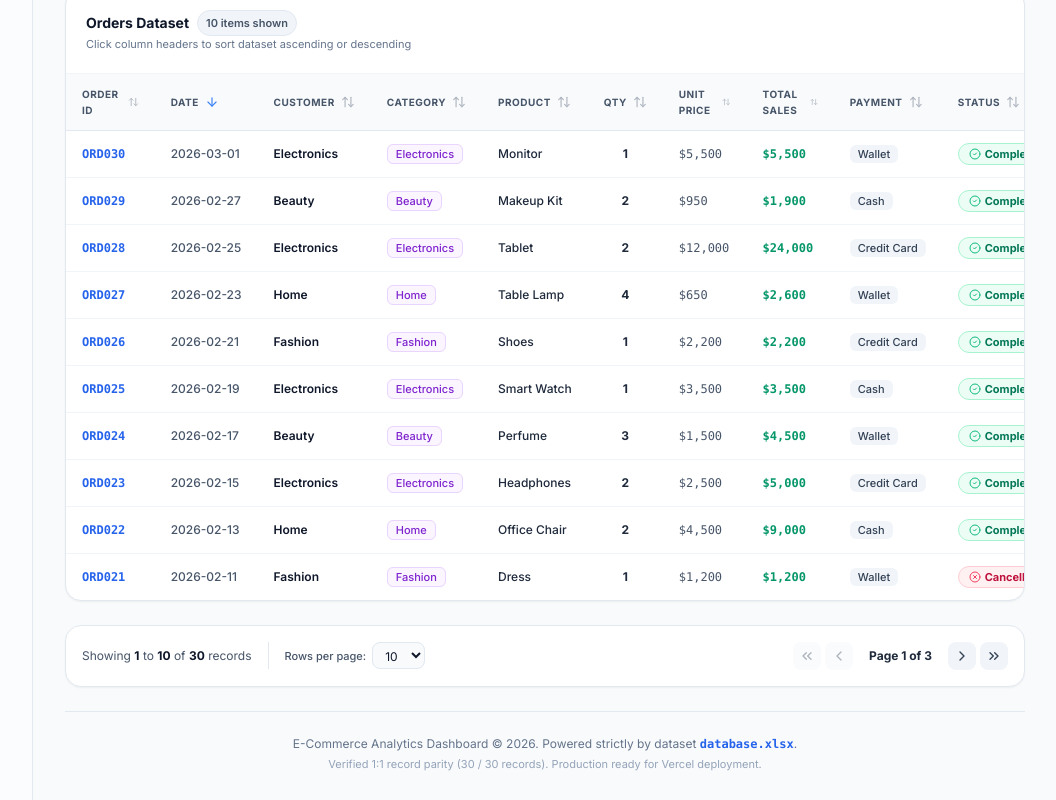
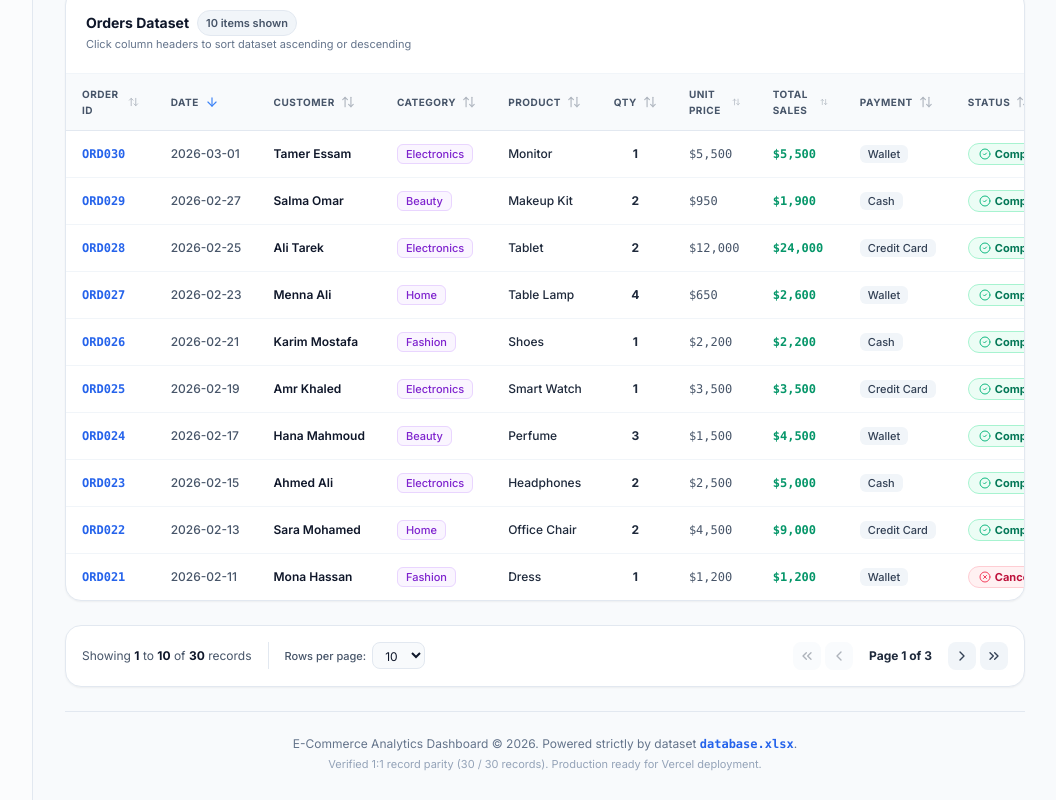
Before and after one commit to ahmedshahat921-cpu/ecommerce-dashboard, a React (Vite) app: page / in a window 1280 px wide. Shown: the part 1692-2492 px from the top of the page, without its empty margins (223-1279 px from the left). Built offline with nearby package versions, Linux system fonts and the light colour scheme.

Commit message:
fix: resolve Customer name mapping and set cancelled status for ORD008 and ORD021

```diff
--- a/src/data/data.json
+++ b/src/data/data.json
@@ -2,7 +2,7 @@
   {
     "Order_ID": "ORD001",
     "Order_Date": "2026-01-03",
-    "Customer": "Electronics",
+    "Customer": "Ahmed Ali",
     "Category": "Electronics",
     "Product": "Laptop",
     "Quantity": 1,
@@ -15,7 +15,7 @@
   {
     "Order_ID": "ORD002",
     "Order_Date": "2026-01-04",
-    "Customer": "Fashion",
+    "Customer": "Mona Hassan",
     "Category": "Fashion",
     "Product": "Dress",
     "Quantity": 2,
@@ -28,7 +28,7 @@
   {
     "Order_ID": "ORD003",
     "Order_Date": "2026-01-05",
-    "Customer": "Electronics",
+    "Customer": "Ahmed Ali",
     "Category": "Electronics",
     "Product": "Headphones",
     "Quantity": 3,
@@ -41,7 +41,7 @@
   {
     "Order_ID": "ORD004",
     "Order_Date": "2026-01-07",
-    "Customer": "Home",
+    "Customer": "Sara Mohamed",
     "Category": "Home",
     "Product": "Office Chair",
     "Quantity": 1,
@@ -54,7 +54,7 @@
   {
     "Order_ID": "ORD005",
     "Order_Date": "2026-01-09",
-    "Customer": "Electronics",
+    "Customer": "Youssef Adel",
     "Category": "Electronics",
     "Product": "Smartphone",
     "Quantity": 1,
@@ -67,7 +67,7 @@
   {
     "Order_ID": "ORD006",
     "Order_Date": "2026-01-11",
-    "Customer": "Beauty",
+    "Customer": "Nour Ahmed",
     "Category": "Beauty",
     "Product": "Skincare Set",
     "Quantity": 4,
@@ -80,7 +80,7 @@
   {
     "Order_ID": "ORD007",
     "Order_Date": "2026-01-13",
-    "Customer": "Fashion",
+    "Customer": "Karim Mostafa",
     "Category": "Fashion",
     "Product": "Shoes",
     "Quantity": 2,
@@ -93,20 +93,20 @@
   {
     "Order_ID": "ORD008",
     "Order_Date": "2026-01-15",
-    "Customer": "Home",
+    "Customer": "Menna Ali",
     "Category": "Home",
     "Product": "Table Lamp",
     "Quantity": 3,
     "Unit_Price": 650,
     "Total_Sales": 1950,
     "Payment_Method": "Cash",
-    "Order_Status": "Completed",
+    "Order_Status": "Cancelled",
     "City": "Cairo"
   },
   {
     "Order_ID": "ORD009",
     "Order_Date": "2026-01-17",
-    "Customer": "Electronics",
+    "Customer": "Amr Khaled",
     "Category": "Electronics",
     "Product": "Smart Watch",
     "Quantity": 2,
@@ -119,7 +119,7 @@
   {
     "Order_ID": "ORD010",
     "Order_Date": "2026-01-19",
-    "Customer": "Beauty",
+    "Customer": "Hana Mahmoud",
     "Category": "Beauty",
     "Product": "Perfume",
     "Quantity": 2,
@@ -132,7 +132,7 @@
   {
     "Order_ID": "ORD011",
     "Order_Date": "2026-01-21",
-    "Customer": "Electronics",
+    "Customer": "Ali Tarek",
     "Category": "Electronics",
     "Product": "Tablet",
     "Quantity": 1,
@@ -145,7 +145,7 @@
   {
     "Order_ID": "ORD012",
     "Order_Date": "2026-01-23",
-    "Customer": "Fashion",
+    "Customer": "Reem Ahmed",
     "Category": "Fashion",
     "Product": "Jacket",
     "Quantity": 2,
@@ -158,7 +158,7 @@
   {
     "Order_ID": "ORD013",
     "Order_Date": "2026-01-25",
-    "Customer": "Home",
+    "Customer": "Khaled Nabil",
     "Category": "Home",
     "Product": "Sofa",
     "Quantity": 1,
@@ -171,7 +171,7 @@
   {
     "Order_ID": "ORD014",
     "Order_Date": "2026-01-27",
-    "Customer": "Beauty",
+    "Customer": "Salma Omar",
     "Category": "Beauty",
     "Product": "Makeup Kit",
     "Quantity": 3,
@@ -184,85 +184,85 @@
   {
     "Order_ID": "ORD015",
     "Order_Date": "2026-01-29",
-    "Customer": "Electronics",
+    "Customer": "Tamer Essam",
     "Category": "Electronics",
     "Product": "Monitor",
     "Quantity": 2,
     "Unit_Price": 5500,
     "Total_Sales": 11000,
-    "Payment_Method": "Credit Card",
+    "Payment_Method": "Wallet",
     "Order_Status": "Completed",
     "City": "Cairo"
   },
   {
     "Order_ID": "ORD016",
     "Order_Date": "2026-02-01",
-    "Customer": "Fashion",
+    "Customer": "Mona Hassan",
     "Category": "Fashion",
     "Product": "Jeans",
     "Quantity": 3,
     "Unit_Price": 1000,
     "Total_Sales": 3000,
-    "Payment_Method": "Cash",
-    "Order_Status": "Cancelled",
+    "Payment_Method": "Credit Card",
+    "Order_Status": "Completed",
     "City": "Cairo"
   },
   {
     "Order_ID": "ORD017",
     "Order_Date": "2026-02-03",
-    "Customer": "Electronics",
+    "Customer": "Ahmed Ali",
     "Category": "Electronics",
     "Product": "Laptop",
     "Quantity": 1,
     "Unit_Price": 25000,
     "Total_Sales": 25000,
-    "Payment_Method": "Wallet",
+    "Payment_Method": "Cash",
     "Order_Status": "Completed",
     "City": "Giza"
   },
   {
     "Order_ID": "ORD018",
     "Order_Date": "2026-02-05",
-    "Customer": "Home",
+    "Customer": "Sara Mohamed",
     "Category": "Home",
     "Product": "Desk",
     "Quantity": 1,
     "Unit_Price": 6000,
     "Total_Sales": 6000,
-    "Payment_Method": "Credit Card",
+    "Payment_Method": "Wallet",
     "Order_Status": "Completed",
     "City": "Cairo"
   },
   {
     "Order_ID": "ORD019",
     "Order_Date": "2026-02-07",
-    "Customer": "Beauty",
+    "Customer": "Nour Ahmed",
     "Category": "Beauty",
     "Product": "Skincare Set",
     "Quantity": 2,
     "Unit_Price": 800,
     "Total_Sales": 1600,
-    "Payment_Method": "Cash",
+    "Payment_Method": "Credit Card",
     "Order_Status": "Completed",
     "City": "Alexandria"
   },
   {
     "Order_ID": "ORD020",
     "Order_Date": "2026-02-09",
-    "Customer": "Electronics",
+    "Customer": "Youssef Adel",
     "Category": "Electronics",
     "Product": "Smartphone",
     "Quantity": 2,
     "Unit_Price": 18000,
     "Total_Sales": 36000,
-    "Payment_Method": "Credit Card",
+    "Payment_Method": "Cash",
     "Order_Status": "Completed",
     "City": "Cairo"
   },
   {
     "Order_ID": "ORD021",
     "Order_Date": "2026-02-11",
-    "Customer": "Fashion",
+    "Customer": "Mona Hassan",
     "Category": "Fashion",
     "Product": "Dress",
     "Quantity": 1,
@@ -275,33 +275,33 @@
   {
     "Order_ID": "ORD022",
     "Order_Date": "2026-02-13",
-    "Customer": "Home",
+    "Customer": "Sara Mohamed",
     "Category": "Home",
     "Product": "Office Chair",
     "Quantity": 2,
     "Unit_Price": 4500,
     "Total_Sales": 9000,
-    "Payment_Method": "Cash",
+    "Payment_Method": "Credit Card",
     "Order_Status": "Completed",
     "City": "Cairo"
   },
   {
     "Order_ID": "ORD023",
     "Order_Date": "2026-02-15",
-    "Customer": "Electronics",
+    "Customer": "Ahmed Ali",
     "Category": "Electronics",
     "Product": "Headphones",
     "Quantity": 2,
     "Unit_Price": 2500,
     "Total_Sales": 5000,
-    "Payment_Method": "Credit Card",
+    "Payment_Method": "Cash",
     "Order_Status": "Completed",
     "City": "Alexandria"
   },
   {
     "Order_ID": "ORD024",
     "Order_Date": "2026-02-17",
-    "Customer": "Beauty",
+    "Customer": "Hana Mahmoud",
     "Category": "Beauty",
     "Product": "Perfume",
     "Quantity": 3,
@@ -314,33 +314,33 @@
   {
     "Order_ID": "ORD025",
     "Order_Date": "2026-02-19",
-    "Customer": "Electronics",
+    "Customer": "Amr Khaled",
     "Category": "Electronics",
     "Product": "Smart Watch",
     "Quantity": 1,
     "Unit_Price": 3500,
     "Total_Sales": 3500,
-    "Payment_Method": "Cash",
+    "Payment_Method": "Credit Card",
     "Order_Status": "Completed",
     "City": "Cairo"
   },
   {
     "Order_ID": "ORD026",
     "Order_Date": "2026-02-21",
-    "Customer": "Fashion",
+    "Customer": "Karim Mostafa",
     "Category": "Fashion",
     "Product": "Shoes",
     "Quantity": 1,
     "Unit_Price": 2200,
     "Total_Sales": 2200,
-    "Payment_Method": "Credit Card",
+    "Payment_Method": "Cash",
     "Order_Status": "Completed",
     "City": "Alexandria"
   },
   {
     "Order_ID": "ORD027",
     "Order_Date": "2026-02-23",
-    "Customer": "Home",
+    "Customer": "Menna Ali",
     "Category": "Home",
     "Product": "Table Lamp",
     "Quantity": 4,
@@ -353,7 +353,7 @@
   {
     "Order_ID": "ORD028",
     "Order_Date": "2026-02-25",
-    "Customer": "Electronics",
+    "Customer": "Ali Tarek",
     "Category": "Electronics",
     "Product": "Tablet",
     "Quantity": 2,
@@ -366,7 +366,7 @@
   {
     "Order_ID": "ORD029",
     "Order_Date": "2026-02-27",
-    "Customer": "Beauty",
+    "Customer": "Salma Omar",
     "Category": "Beauty",
     "Product": "Makeup Kit",
     "Quantity": 2,
@@ -379,7 +379,7 @@
   {
     "Order_ID": "ORD030",
     "Order_Date": "2026-03-01",
-    "Customer": "Electronics",
+    "Customer": "Tamer Essam",
     "Category": "Electronics",
     "Product": "Monitor",
     "Quantity": 1,
```
Also changed, not shown: scripts/excel-to-json.js (+54 -42 lines).
